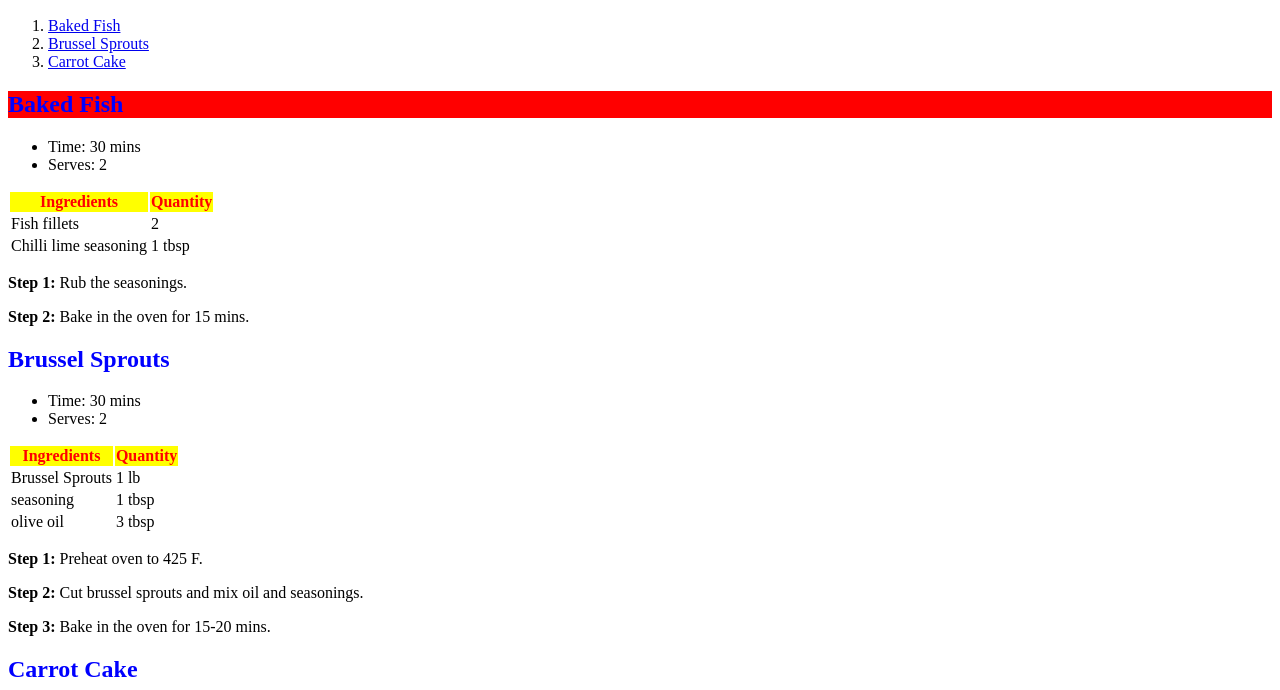
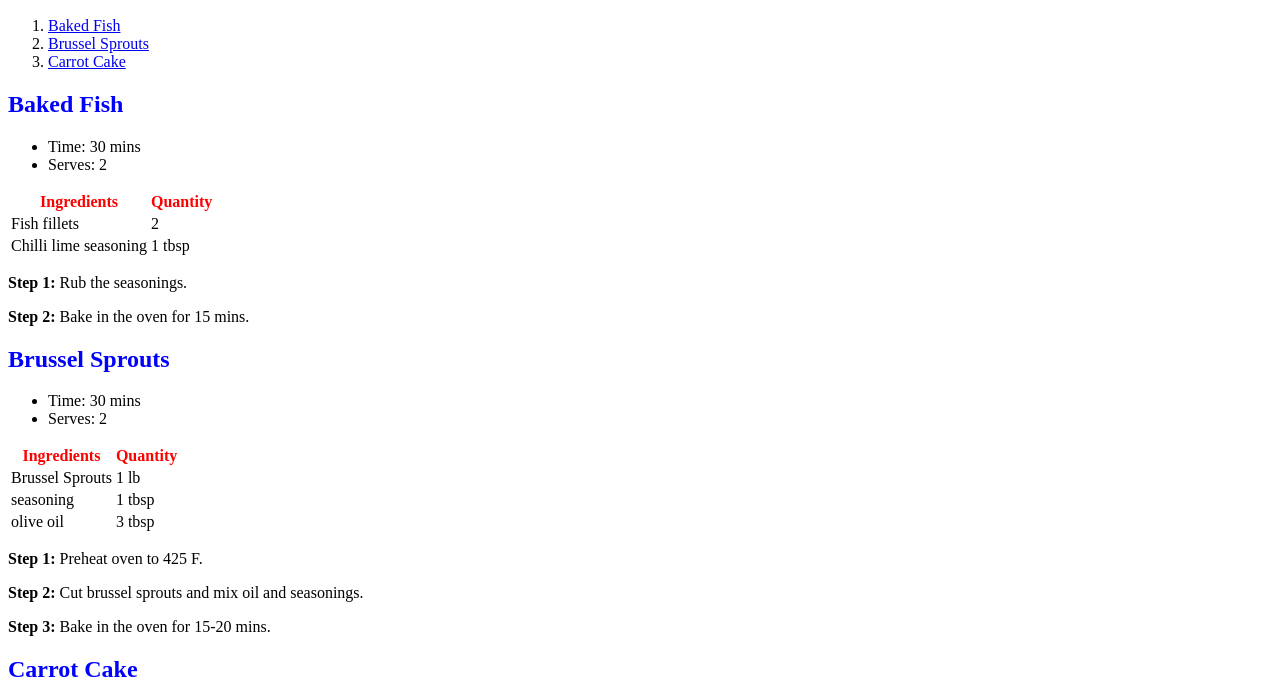
Before and after one commit to deepaktester365/MealPlanner, a plain HTML site: page index.html in a window 1280 px wide. Shown: the part 110-800 px from the top of the page. Drawn offline with Linux system fonts and the light colour scheme.

Commit message:
Update index.html

```diff
--- a/index.html
+++ b/index.html
@@ -9,10 +9,6 @@
         }
         thead {
             color:red;
-            background-color:yellow;
-        }
-        #baked-fish {
-            background-color: red;
         }
         </style>
     </head>
```
